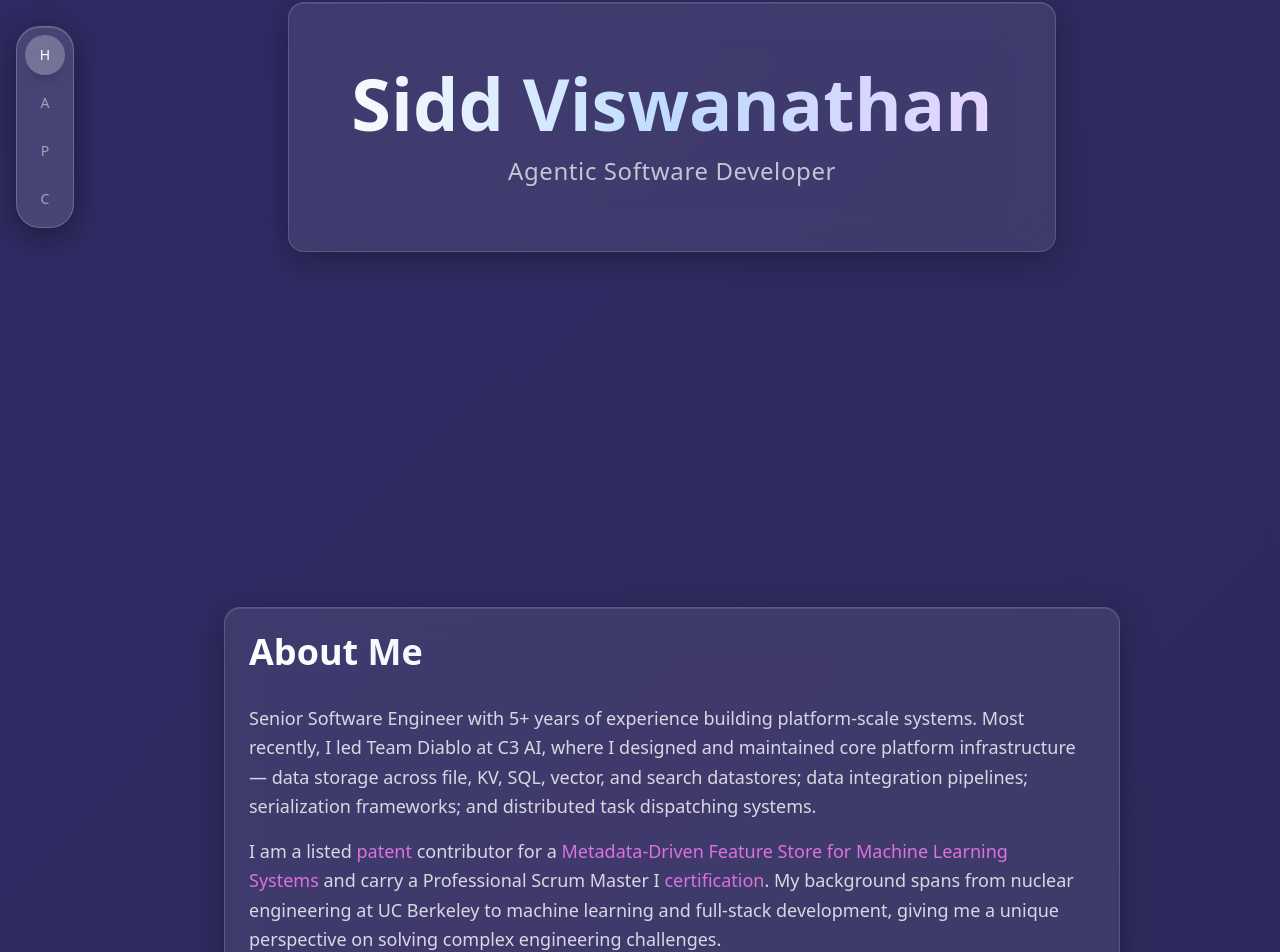
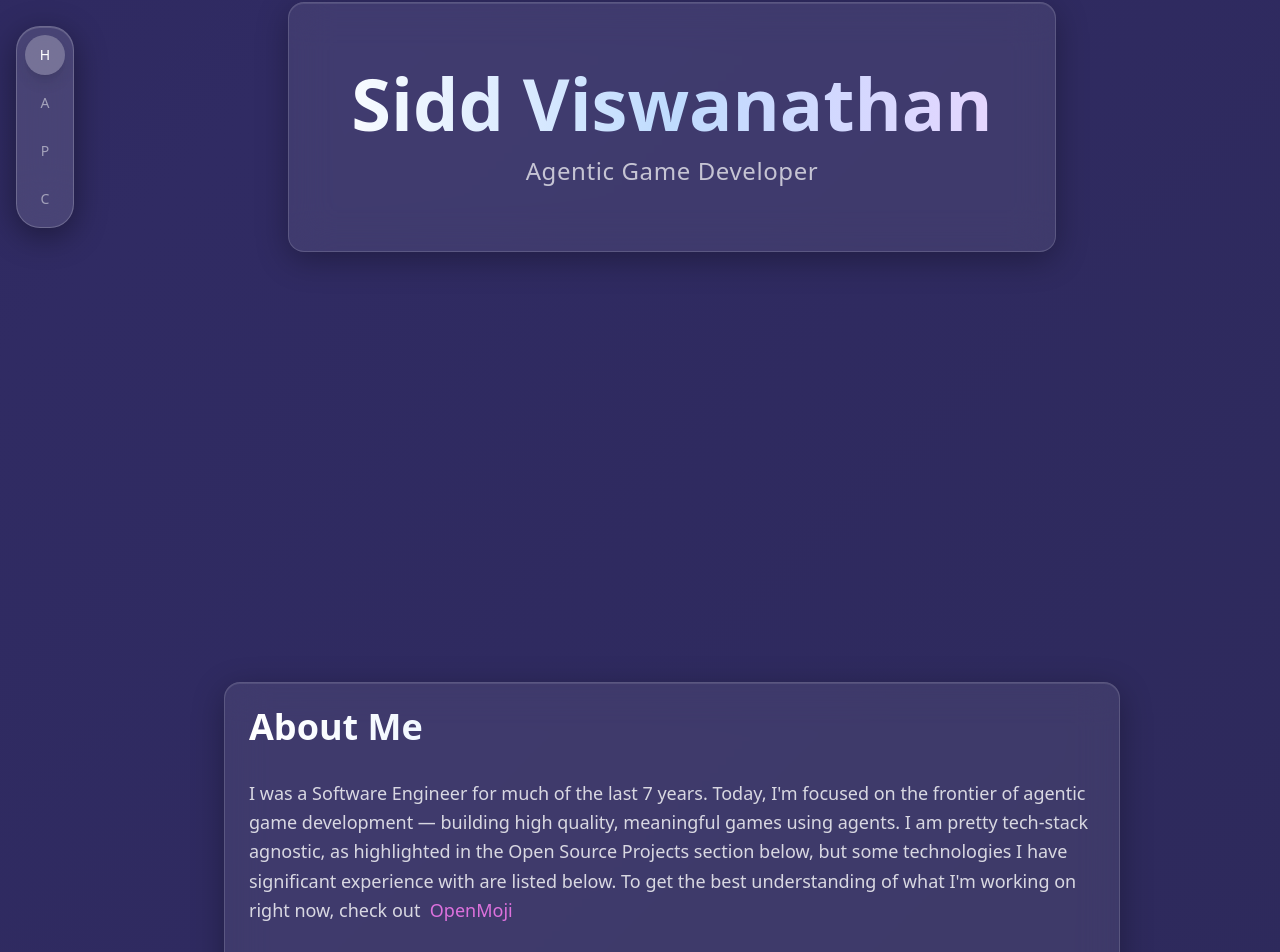
Before and after one commit to Siderskini/Portfolio, a Next.js app: page / in a window 1280 px wide. Shown: the part 273-1225 px from the top of the page. Built offline with nearby package versions, Linux system fonts and the light colour scheme.

Commit message:
Update Portfolio
Time to finally become a game developer.

```diff
--- a/src/app/layout.tsx
+++ b/src/app/layout.tsx
@@ -13,8 +13,8 @@ const geistMono = Geist_Mono({
 });
 
 export const metadata: Metadata = {
-  title: "Sidd Viswanathan | Agentic Software Developer",
-  description: "Portfolio of Sidd Viswanathan — Senior Software Engineer and Agentic Software Developer",
+  title: "Sidd Viswanathan | Agentic Game Developer",
+  description: "Portfolio of Sidd Viswanathan — Senior Software Engineer and Agentic Game Developer",
 };
 
 // Colours the iOS Safari status bar and Android browser chrome to match the theme.
--- a/src/components/AboutMe.tsx
+++ b/src/components/AboutMe.tsx
@@ -15,25 +15,11 @@ export default function AboutMe() {
         </h2>
         <div className="space-y-4 text-lg text-white/80 leading-relaxed mb-10">
           <p>
-            Senior Software Engineer with 5+ years of experience building platform-scale systems.
-            Most recently, I led Team Diablo at C3 AI, where I designed and maintained core platform
-            infrastructure — data storage across file, KV, SQL, vector, and search datastores;
-            data integration pipelines; serialization frameworks; and distributed task dispatching systems.
-          </p>
-          <p>
-            I am a listed
-            <a href="https://ido3rinj0f2b.objectstorage.us-ashburn-1.oci.customer-oci.com/n/ido3rinj0f2b/b/bucket-portfolio/o/patent.pdf">&nbsp;patent&nbsp;</a>
-            contributor for a
-            <a href="https://c3.ai/blog/what-is-a-feature-store/">&nbsp;Metadata-Driven Feature Store for Machine Learning Systems&nbsp;</a>
-            and carry a Professional Scrum Master I
-            <a href="https://www.scrum.org/user/1171102">&nbsp;certification</a>
-            . My background spans from nuclear engineering at UC Berkeley to machine learning and full-stack development,
-            giving me a unique perspective on solving complex engineering challenges.
-          </p>
-          <p>
-            Today, I&apos;m focused on the frontier of agentic software development — building high quality software using agents.
+            I was a Software Engineer for much of the last 7 years.
+            Today, I&apos;m focused on the frontier of agentic game development — building high quality, meaningful games using agents.
             I am pretty tech-stack agnostic, as highlighted in the Open Source Projects section below, but some technologies I
             have significant experience with are listed below.
+            To get the best understanding of what I'm working on right now, check out <a href="https://github.com/Siderskini/OpenMoji">&nbsp;OpenMoji&nbsp;</a>
           </p>
         </div>
 
--- a/src/components/Header.tsx
+++ b/src/components/Header.tsx
@@ -38,7 +38,7 @@ export default function Header() {
           Sidd Viswanathan
         </h1>
         <p className="text-xl md:text-2xl text-white/70 font-light tracking-wide">
-          Agentic Software Developer
+          Agentic Game Developer
         </p>
       </GlassPanel>
     </section>
```
